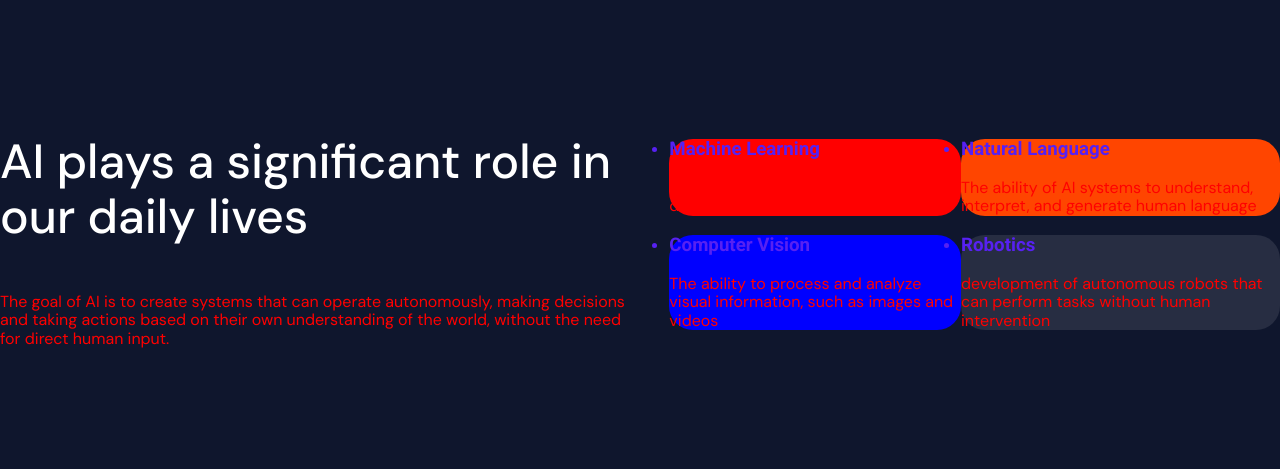
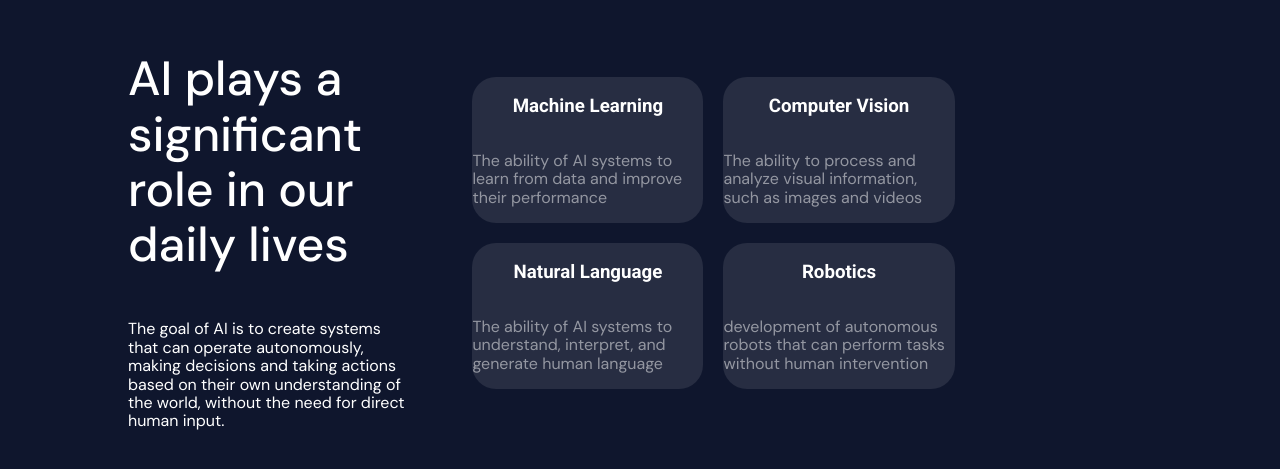
Before and after one commit to SebastianCieslik/Starter-code, a website built with Vite: page index.html in a window 1280 px wide. Shown: the part 167-636 px from the top of the page. Built offline with nearby package versions, Linux system fonts and the light colour scheme.

Commit message:
changed to items

```diff
--- a/index.html
+++ b/index.html
@@ -31,38 +31,34 @@
         </p>
       </div>
       <ul class="right">
-        <div class="row1">
-          <li class="section1">
+        <li class="item">
           <h3>Machine Learning</h3>
-            <p>
+          <p class="item-paragraph">
             The ability of AI systems to learn from data and improve their
             performance
           </p>
         </li>
-          <li class="section2">
+        <li class="item">
           <h3>Computer Vision</h3>
-            <p>
+          <p class="item-paragraph">
             The ability to process and analyze visual information, such as
             images and videos
           </p>
         </li>
-        </div>
-        <div class="row2">
-          <li class="section3">
+        <li class="item">
           <h3>Natural Language</h3>
-            <p>
+          <p class="item-paragraph">
             The ability of AI systems to understand, interpret, and generate
             human language
           </p>
         </li>
-          <li class="section4">
+        <li class="item">
           <h3>Robotics</h3>
-            <p>
+          <p class="item-paragraph">
             development of autonomous robots that can perform tasks without
             human intervention
           </p>
         </li>
-        </div>
       </ul>
     </div>
 
--- a/src/global-styles/style.scss
+++ b/src/global-styles/style.scss
@@ -4,7 +4,7 @@
 @import "styles/normalize.scss";
 @import "styles/root.scss";
 @import "styles/fonts.scss";
-
+@import "../pages/home-page/styles/home-page.scss";
 html {
   height: 100%;
 }
@@ -15,96 +15,5 @@ body {
   width: 100%;
   height: 100%;
   display: flex;
-}
-
-.home-page {
-  display: flex;
-  width: 100%;
-  height: 100%;
-  align-items: center;
   justify-content: center;
 }
-.left {
-  display: flex;
-  flex-direction: column;
-  justify-content: center;
-  align-items: center;
-  margin: auto;
-  width: 100%;
-  height: 100%;
-}
-h1 {
-  display: flex;
-  font-family: "DM Sans";
-  font-style: normal;
-  font-weight: 500;
-  font-size: 48px;
-  color: #ffffff;
-  width: 100%;
-}
-p {
-  display: flex;
-  //  color: var(--color-on-surface);
-  color: red;
-  font-family: "DM Sans";
-  font-style: normal;
-  font-weight: 400;
-  font-size: 16px;
-}
-.right {
-  display: flex;
-
-  align-items: spa;
-  flex-direction: row;
-}
-.section1 {
-  background: red;
-  border-radius: 24px;
-  @media (max-width: 992px) {
-    border-radius: 20px;
-  }
-  @media (max-width: 576px) {
-    flex: none;
-    order: 0;
-    flex-grow: 0;
-  }
-}
-
-.section2 {
-  background: blue;
-  border-radius: 24px;
-  @media (max-width: 992px) {
-    border-radius: 20px;
-  }
-  @media (max-width: 576px) {
-    flex: none;
-    order: 1;
-    flex-grow: 0;
-  }
-}
-
-.section3 {
-  background: orangered;
-  border-radius: 24px;
-  @media (max-width: 992px) {
-    border-radius: 20px;
-  }
-  @media (max-width: 576px) {
-    flex: none;
-    order: 2;
-    flex-grow: 0;
-  }
-}
-
-.section4 {
-  background: #272d42;
-  border-radius: 24px;
-  @media (max-width: 992px) {
-    border-radius: 20px;
-  }
-  @media (max-width: 576px) {
-    flex: none;
-    order: 3;
-    flex-grow: 0;
-  }
-}
--- a/src/pages/home-page/styles/home-page.scss
+++ b/src/pages/home-page/styles/home-page.scss
@@ -1,2 +1,67 @@
 /// Homepage Styles File
 /// Here we import all the Styles files we need for our Homepage.
+///
+.home-page {
+  display: flex;
+  margin-left: 10%;
+  margin-right: 10%;
+  width: 100%;
+  height: 100%;
+  align-items: center;
+  justify-content: space-between;
+  gap: 20px;
+}
+.left {
+  display: flex;
+  flex-direction: column;
+  justify-content: center;
+  align-items: flex-start;
+  margin: auto;
+  width: 100%;
+  height: 100%;
+}
+h1 {
+  font-family: "DM Sans";
+  font-style: normal;
+  font-weight: 500;
+  font-size: 48px;
+  color: #ffffff;
+  width: 100%;
+}
+h3 {
+  color: White;
+}
+p {
+  color: var(--color-on-surface);
+  font-family: "DM Sans";
+  font-style: normal;
+  font-weight: 400;
+  font-size: 16px;
+}
+.item-paragraph {
+  font-family: "DM Sans";
+  font-style: normal;
+  font-weight: 400;
+  opacity: 0.5;
+}
+.right {
+  display: flex;
+  align-items: space-between;
+  flex-direction: row;
+  flex-wrap: wrap;
+  gap: 20px;
+}
+.item {
+  flex-basis: 34%;
+  display: flex;
+  flex-direction: column;
+  align-items: center;
+  justify-content: center;
+  background: #272d42;
+  border-radius: 24px;
+  @media (max-width: 992px) {
+    border-radius: 20px;
+  }
+  @media (max-width: 576px) {
+  }
+}
```
Lines whose indentation alone changed are shown as unchanged.
